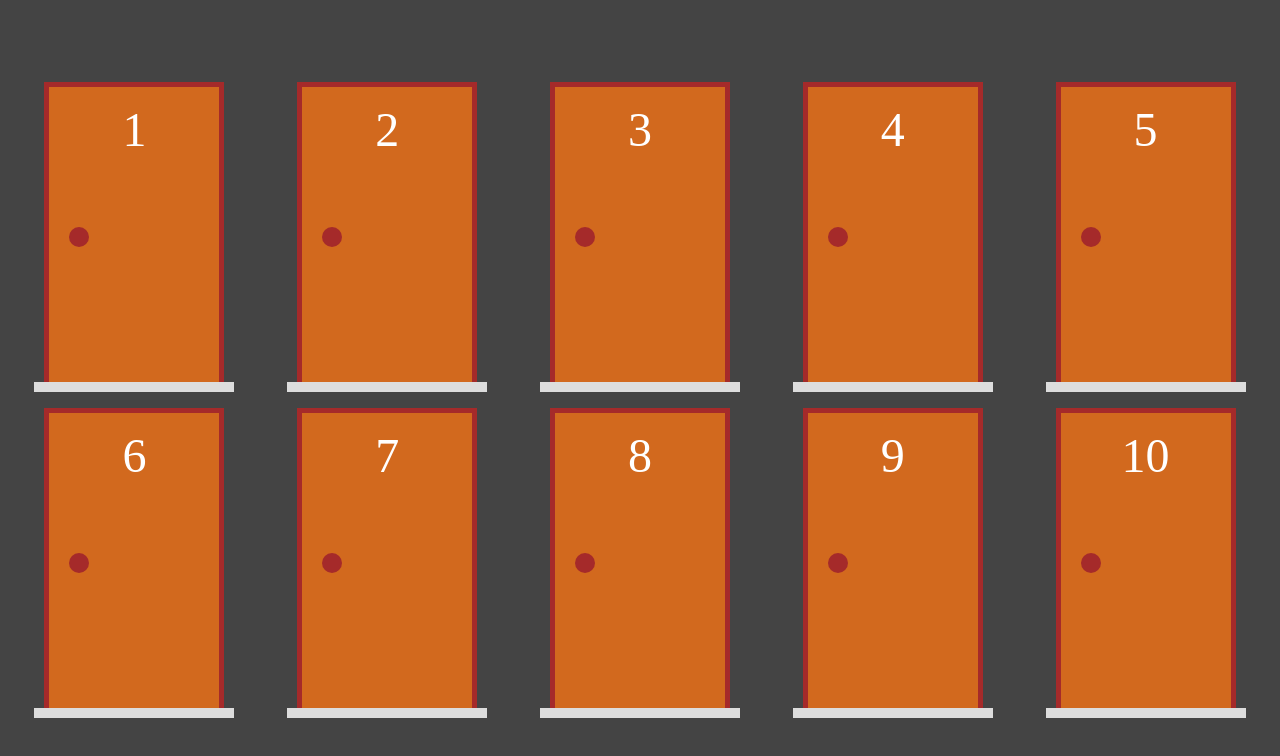
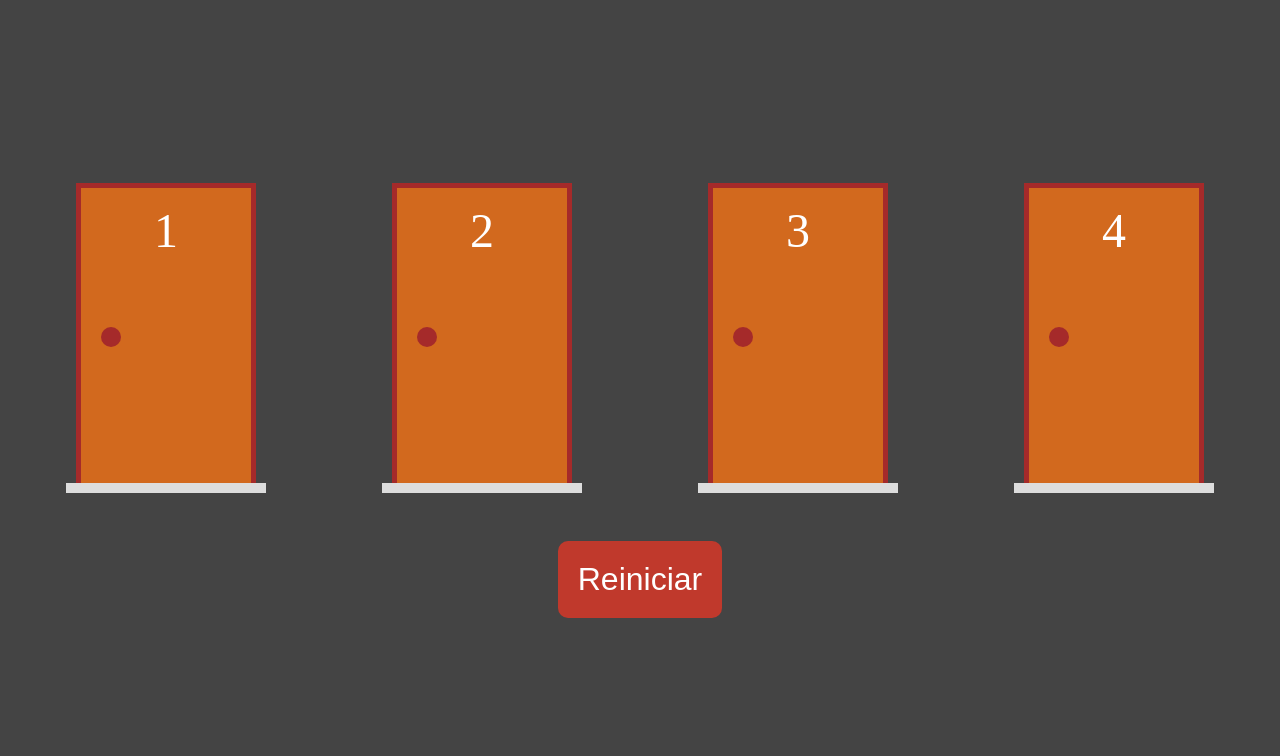
Before and after one commit to DiogoKenway/monty-hall, a Next.js app: page /jogo in a window 1280 px wide. Shown: the top 756 px of the page. Built offline with nearby package versions, Linux system fonts and the light colour scheme.

Commit message:
implementing button

```diff
--- a/src/pages/jogo.tsx
+++ b/src/pages/jogo.tsx
@@ -2,10 +2,11 @@
 import Porta from "../components/Porta";
 import criarPortas, { atualizarPortas } from "../functions/portas";
 import styles from "../styles/jogo.module.css";
+import Link from "next/link";
 
 export default function jogo() {
 
-  const [portas, setPortas] = useState(criarPortas(10, 3));
+  const [portas, setPortas] = useState(criarPortas(4, 3));
 
   function renderizarPortas() {
     return portas.map((porta, i) => (
@@ -19,6 +20,12 @@
         <div className={styles.porta}>
             {renderizarPortas()}
         </div>
+
+        <div className={styles.botoes}>
+            <Link href="/">
+                <button>Reiniciar</button>
+            </Link>
+        </div>
     </div>
   )
 }
--- a/src/styles/jogo.module.css
+++ b/src/styles/jogo.module.css
@@ -3,6 +3,7 @@
     display: flex;
     flex-direction: column;
     justify-content: center;
+    align-items: center;
     height: 100vh;
 }
 
@@ -13,3 +14,19 @@
     gap: 1rem;
     align-self: stretch;
 }
+
+.botoes {
+    display: flex;
+    justify-content: center;
+    margin-top: 3rem;
+}
+
+.botoes button {
+    background-color: #c0392c;
+    color: #FFF;
+    font-size: 2rem;
+    border: none;
+    padding: 20px;
+    cursor: pointer;
+    border-radius: 10px;
+}
```
